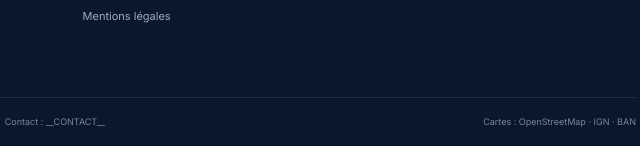
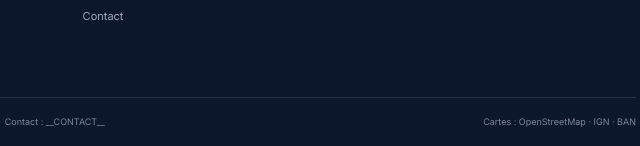
Before and after one commit to youmeric/calendriers-pompiers, a plain HTML site: page frontend/vitrine.html in a window 1280 px wide. Shown: the part 7716-7862 px from the top of the page, 594-1234 px from the left. Drawn offline with Linux system fonts and the light colour scheme.

Commit message:
Keep vitrine navigation within supported public routes

```diff
--- a/frontend/vitrine.html
+++ b/frontend/vitrine.html
@@ -226,7 +226,7 @@
   <div class="v-footer-main v-wrap">
     <div class="v-footer-brand"><img src="/img/almaneo/logo.png" alt="__NOM__" width="138" height="40" /><p>La tournée des calendriers,<br />mieux organisée.</p></div>
     <div class="v-footer-links"><b>Découvrir</b><a href="#solution">La solution</a><a href="#terrain">Espace équipe</a><a href="#gestion">Dons &amp; comptabilité</a><a href="#securite">Sécurité</a></div>
-    <div class="v-footer-links"><b>Vous accompagner</b><a href="#faq">Questions fréquentes</a><a href="#contact">Demander une démo</a><a href="/mentions">Mentions légales</a></div>
+    <div class="v-footer-links"><b>Vous accompagner</b><a href="#faq">Questions fréquentes</a><a href="#contact">Demander une démo</a><a href="#contact">Contact</a></div>
     <div class="v-footer-aside"><span>FAIT POUR LE TERRAIN</span><p>Imaginé avec les sapeurs-pompiers de Courzieu, Rhône.</p></div>
   </div>
   <div class="v-footer-bottom v-wrap"><span>© __NOM__ · Site édité par __EDITEUR__</span><span>Contact : __CONTACT__</span><span>Cartes : OpenStreetMap · IGN · BAN</span></div>
```
